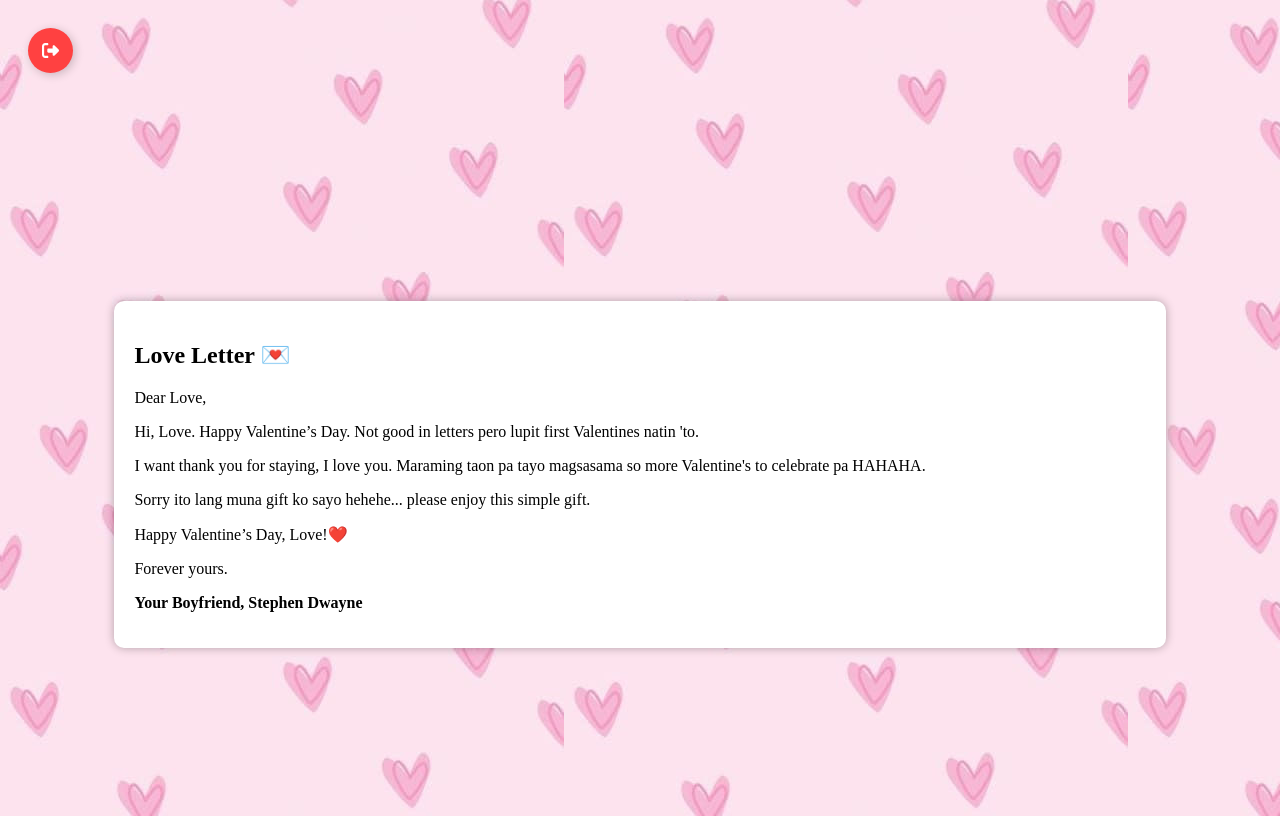
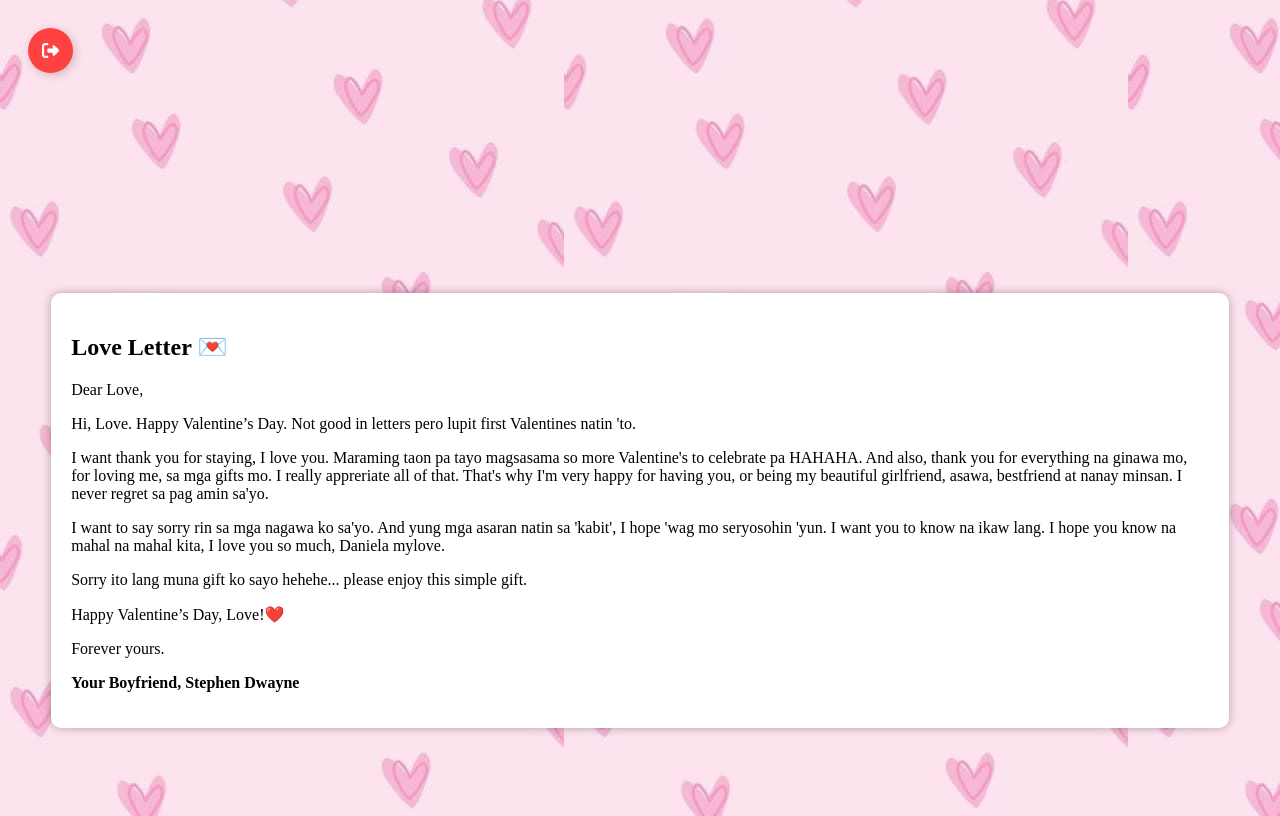
Before and after one commit to StphnDwyn/StphnDwyn.github.io, a plain HTML site: page loveletter.html in a window 1280 px wide. Both pictures are taken after a click on the element 640 px from the left and 408 px from the top of the page. Drawn offline with Linux system fonts and the light colour scheme; a web font is replaced by a local one.

Commit message:
Add files via upload

```diff
--- a/loveletter.html
+++ b/loveletter.html
@@ -52,22 +52,32 @@
             transform: rotate(-45deg) scale(1.1);
         }
 
-        /* Letter Reveal Box */
         .letter-container {
             position: absolute;
-            bottom: -100%;
-            width: 80%;
+            bottom: -100%; /* Starts fully hidden */
+            width: 90%;
+            max-height: 70vh; /* Limits height */
             background: white;
             padding: 20px;
             border-radius: 10px;
             box-shadow: 0 0 10px rgba(0, 0, 0, 0.3);
-            transition: bottom 0.5s ease-in-out, opacity 0.3s ease-in-out;
-            text-align: left;
+            transition: bottom 0.5s ease-in-out, opacity 0.3s ease-in-out;text-align: left;
             opacity: 0;
+            overflow-y: auto; /* Enables scrolling */
+            z-index: 10; /* Ensures it's above the heart */
         }
+
         .show {
-            bottom: 20%;
+            bottom: 10%; /* Adjusted so it's fully visible */
             opacity: 1;
+        }
+
+        /* Ensure heart button stays clickable */
+
+        .heart-btn {
+            position: relative;
+            z-index: 20; /* Higher than letter-container */
+            pointer-events: auto; /* Ensures it's clickable */
         }
 
         /* New Back Button */
@@ -184,7 +194,8 @@
         <h2>Love Letter 💌</h2>
         <p>Dear Love,</p>
         <p>Hi, Love. Happy Valentine’s Day. Not good in letters pero lupit first Valentines natin 'to.</p>
-        <p>I want thank you for staying, I love you. Maraming taon pa tayo magsasama so more Valentine's to celebrate pa HAHAHA.</p>
+        <p>I want thank you for staying, I love you. Maraming taon pa tayo magsasama so more Valentine's to celebrate pa HAHAHA. And also, thank you for everything na ginawa mo, for loving me, sa mga gifts mo. I really appreriate all of that. That's why I'm very happy for having you, or being my beautiful girlfriend, asawa, bestfriend at nanay minsan. I never regret sa pag amin sa'yo.</p>
+        <p>I want to say sorry rin sa mga nagawa ko sa'yo. And yung mga asaran natin sa 'kabit', I hope 'wag mo seryosohin 'yun. I want you to know na ikaw lang. I hope you know na mahal na mahal kita, I love you so much, Daniela mylove.</p>
         <p>Sorry ito lang muna gift ko sayo hehehe... please enjoy this simple gift.</p>
         <p>Happy Valentine’s Day, Love!❤️</p>
         <p>Forever yours.</p>
```
